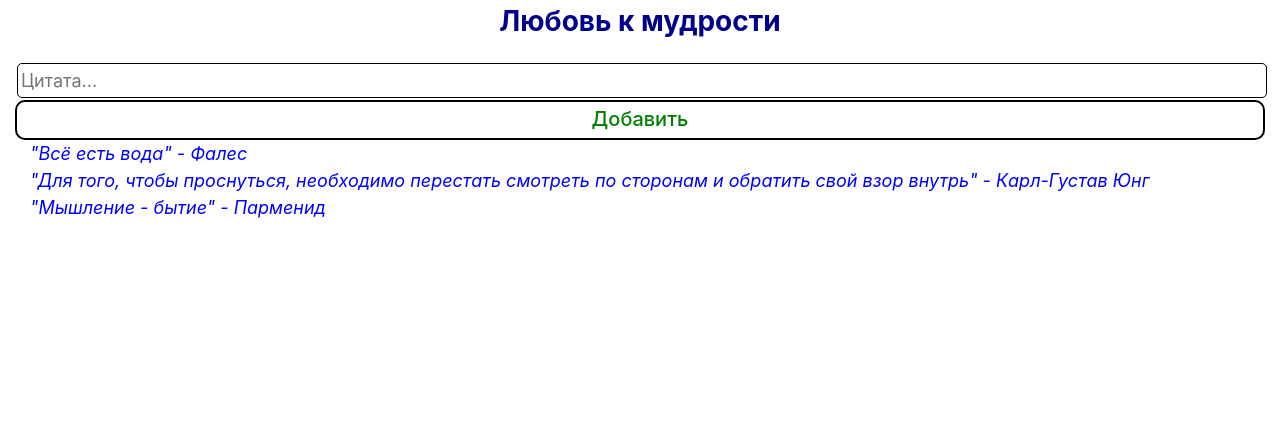
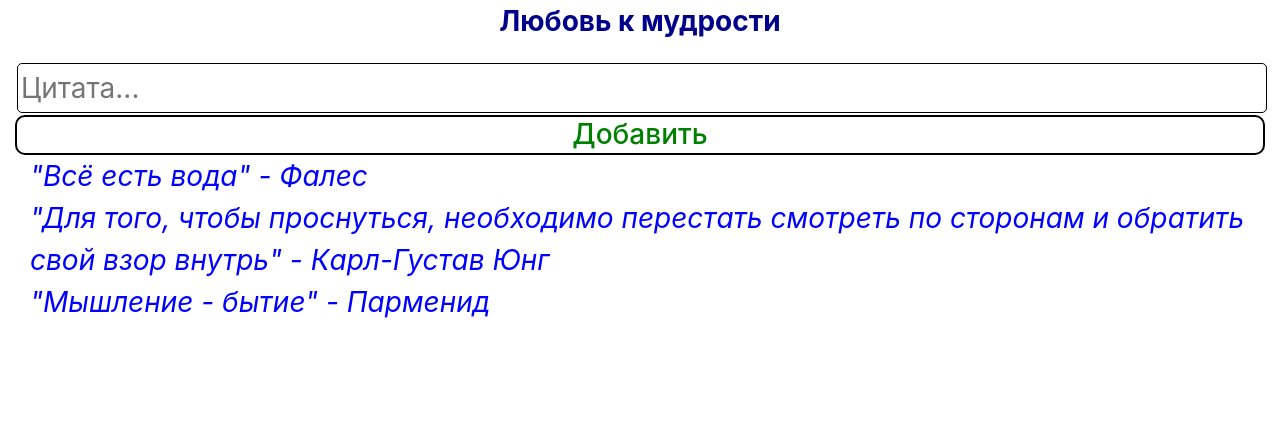
Before and after one commit to gitSunic/philosophy, a Django app: page / in a window 1280 px wide. Shown: the top 433 px of the page. Run offline with Django 3.2, Linux system fonts and the light colour scheme; a user stored in the database is signed in; data comes from the database, SQL or seed files in the repository; some libraries are stand-ins or nearby versions.

Commit message:
last commit

```diff
--- a/philtest/static/script.js
+++ b/philtest/static/script.js
@@ -3,7 +3,7 @@ $('#login').click(function() {
 });
 $('#quote-add-p').click(function() {
 	$(this).hide();
-	$('#quote-add').css({'height':'240px'});
+	$('#quote-add').css({'height':'300px'});
 	console.log('!');
 });
 $('#search').on("input", function() {
--- a/philtest/static/style.css
+++ b/philtest/static/style.css
@@ -8,8 +8,7 @@
 	border: 2px solid black;
 	height: 40px;
 	border-radius: 10px;
-	font-size: 20px;
-	line-height: 35px;
+	font-size: 28px;
 	cursor: pointer;
 	color: green;
 	font-weight: 500;
@@ -17,12 +16,14 @@
 }
 #quote-add-p {
 	text-align: center;
+	line-height: 35px;
 }
 #addform input {
 	width: 60%;
 }
 #textarea {
 	width: 100%;
+	height: 120px;
 }
 #login {
 	position: absolute;
@@ -50,6 +51,7 @@ input {
 	border-radius: 5px;
 	margin: 2px;
 	padding: 2px;
+	font-size: 26px;
 }
 .button {
 	background-color: lightgreen;
@@ -60,7 +62,7 @@ input {
 	margin: 10px;
 }
 span {
-	font-size: 18px;
+	font-size: 28px;
 	font-style: italic;
 	font-weight: 400;
 	color: blue;
@@ -70,5 +72,5 @@ span {
 	border: 1px solid black;
 	margin-top: 5px;
 	padding: 3px;
-	font-size: 18px;
+	font-size: 28px;
 }
```
